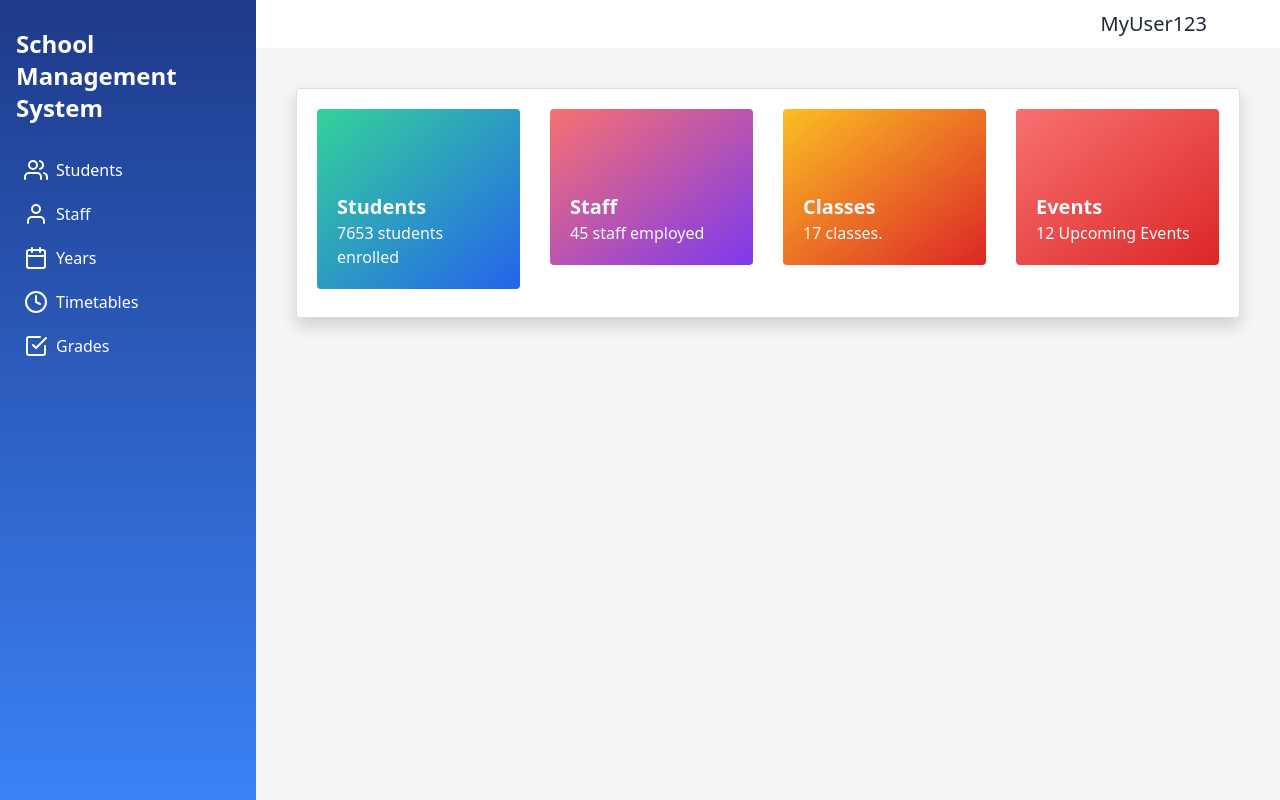
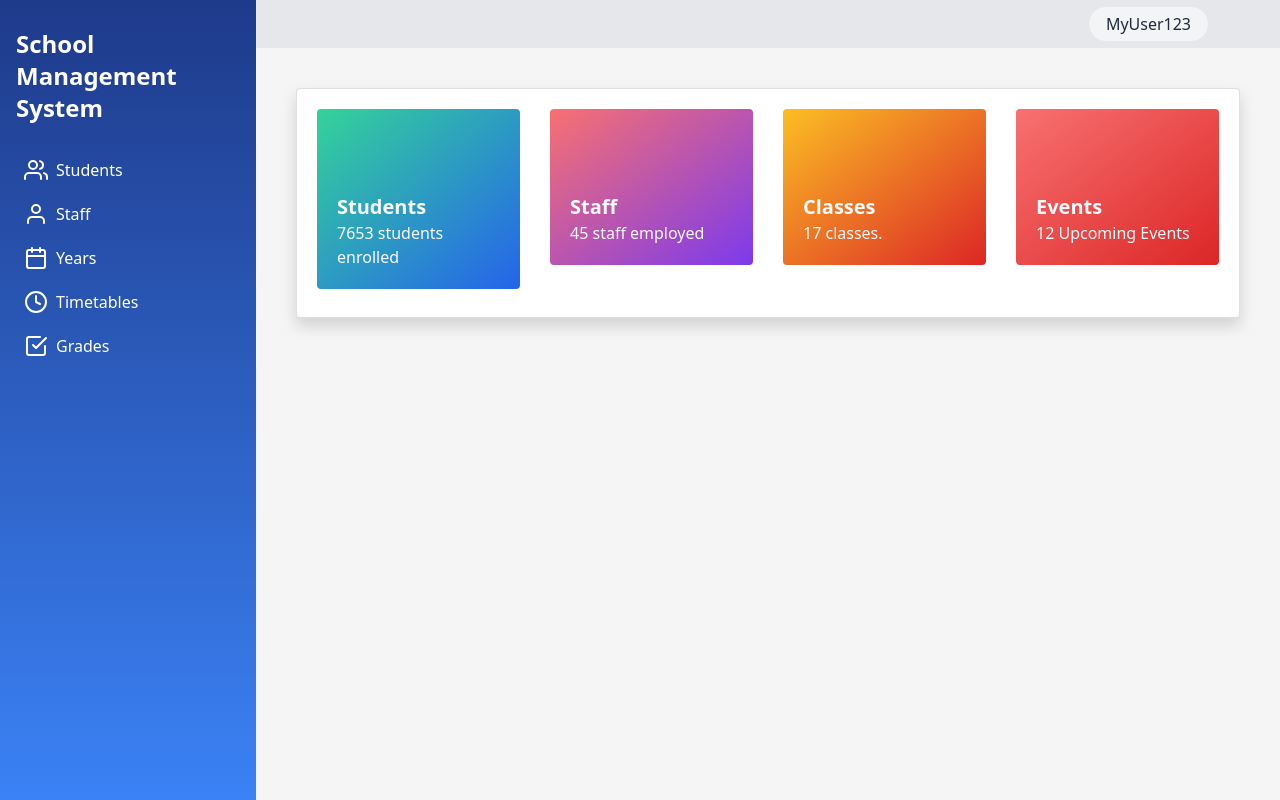
Before and after one commit to TiernO97/school-management-system, a React (Create React App) app in the folder frontend/: page / in a window 1280 px wide. Built offline with nearby package versions, Linux system fonts and the light colour scheme.

Commit message:
Topbar changes

```diff
--- a/frontend/src/Components/Sidebar.tsx
+++ b/frontend/src/Components/Sidebar.tsx
@@ -88,12 +88,12 @@ const Sidebar:React.FC = props => {
 
         {/* Content */}
         <div className="flex-1">
-          <div className=' flex justify-end w-full h-12 bg-white'>
-            <div className="justify-end mt-2 px-2 text-gray-800 text-lg mr-16">
+          <div className=' flex justify-end min-w-screen h-12 bg-gray-200 border-b border-gray-200 items-center'>
+            <div className="px-2 text-gray-800 mr-16">
               {userInfo ? (
                 <>
                   <Dropdown isOpen={dropDown} toggle={() => setDropDown(!dropDown)}>
-                    <DropdownToggle className='text-gray-800 text-xl m-0 p-0 hover:no-underline' color='link'>
+                    <DropdownToggle className='bg-gray-100 text-gray-800 text-md px-3 py-1 rounded-full hover:no-underline' color='link'>
                       {userInfo.username}
                     </DropdownToggle>
                     <DropdownMenu>
```
